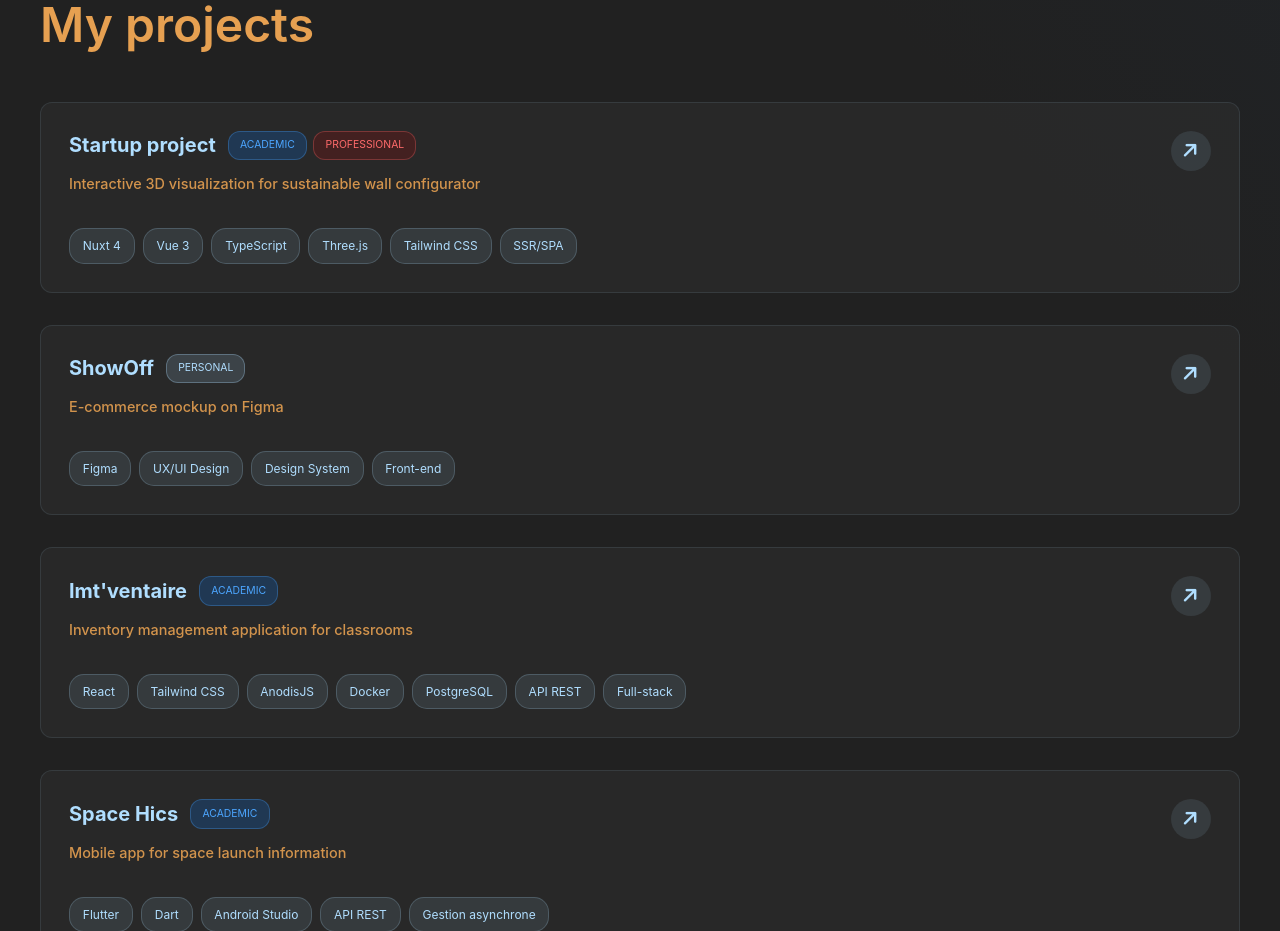
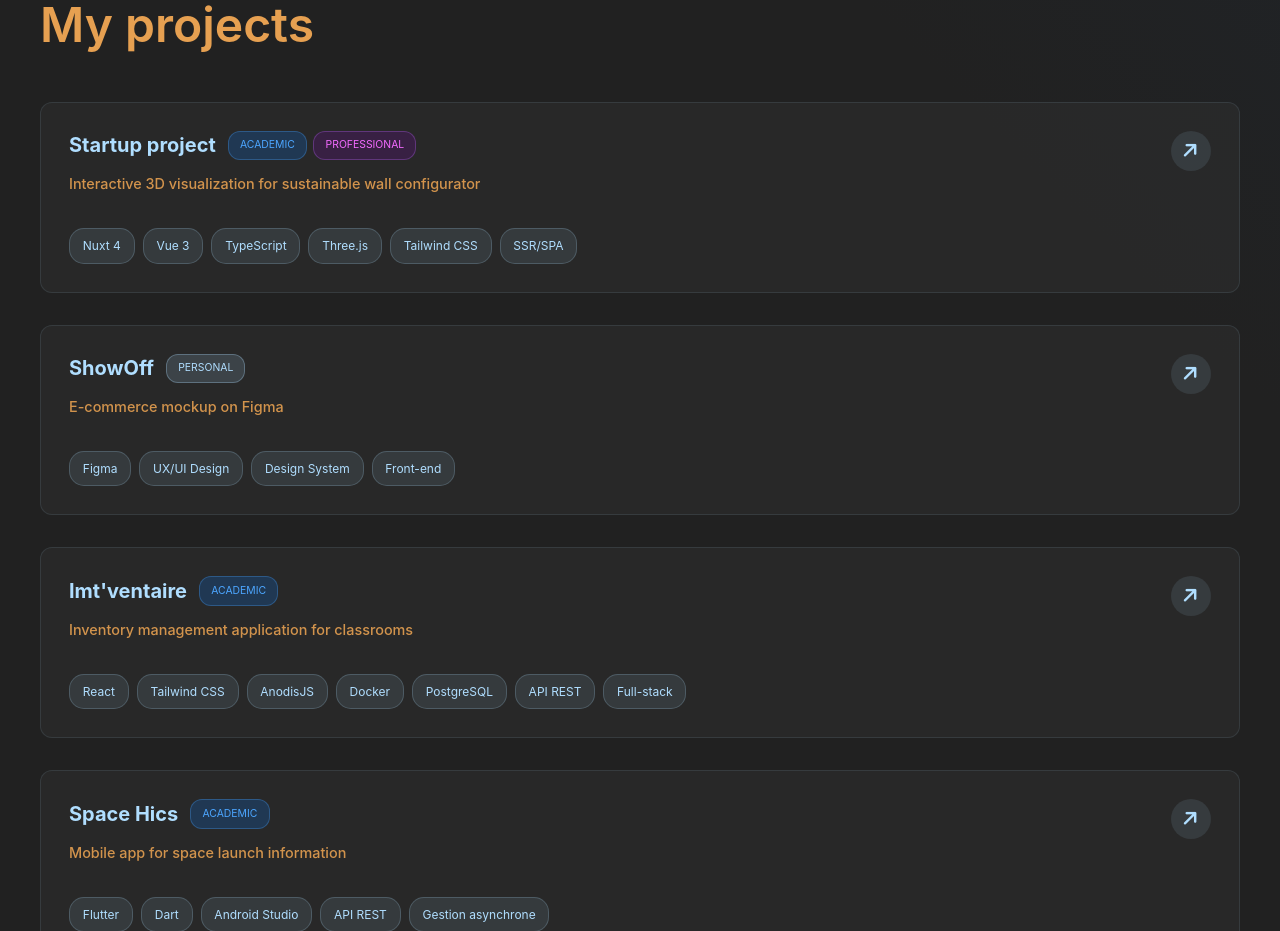
Before and after one commit to HugoBraj/hugobrajdic.fr, a React (Create React App) app: page / in a window 1280 px wide. Shown: the part 780-1711 px from the top of the page. Built offline with nearby package versions, Linux system fonts and the light colour scheme; no server answers.

Commit message:
style: update professional badge colors (red to violet)

```diff
--- a/src/components/projects/projects.css
+++ b/src/components/projects/projects.css
@@ -133,9 +133,9 @@
 }
 
 .projects__badge--professional {
-  background: rgba(176, 0, 0, 0.2);
-  color: #ff6b6b;
-  border: 1px solid rgba(255, 107, 107, 0.3);
+  background: rgba(120, 0, 176, 0.2);
+  color: #f36bff;
+  border: 1px solid rgba(188, 107, 255, 0.3);
 }
 
 .projects__badge--academic {
```
